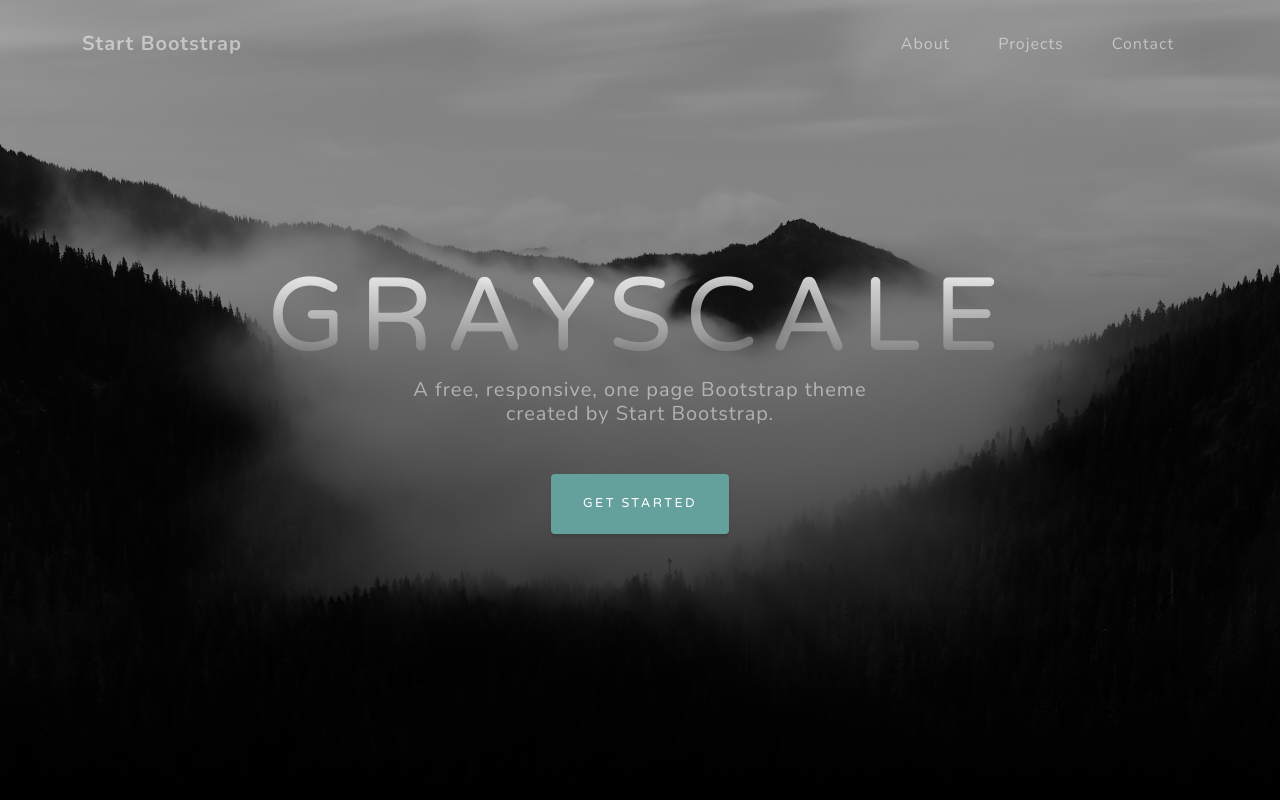
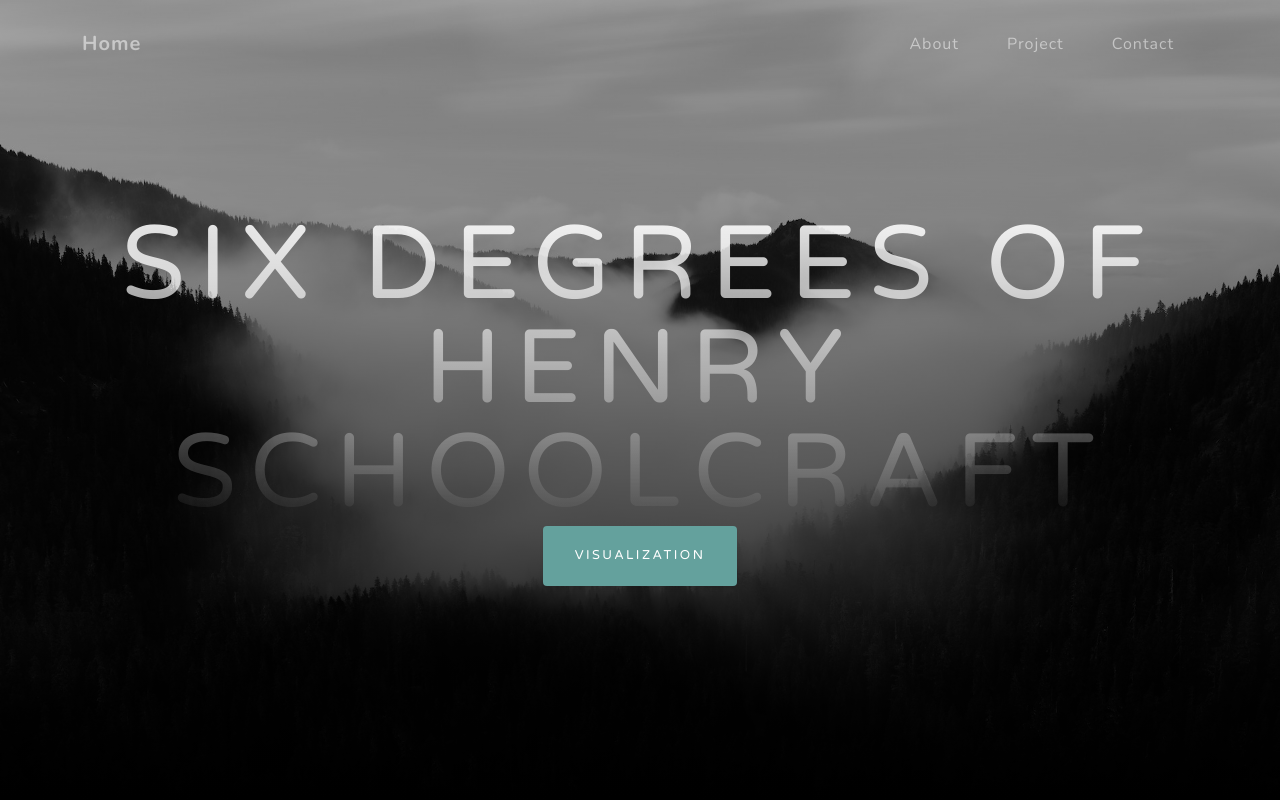
Before and after one commit to MJJAlbani/six-degrees-of-great-lakes-treaties, a website: page index.html in a window 1280 px wide. Shown: the top 800 px of the page. Drawn offline with nearby package versions, Linux system fonts and the light colour scheme.

Commit message:
Update index.html

```diff
--- a/index.html
+++ b/index.html
@@ -19,7 +19,7 @@
         <!-- Navigation-->
         <nav class="navbar navbar-expand-lg navbar-light fixed-top" id="mainNav">
             <div class="container">
-                <a class="navbar-brand js-scroll-trigger" href="#page-top">Start Bootstrap</a>
+                <a class="navbar-brand js-scroll-trigger" href="#page-top">Home</a>
                 <button class="navbar-toggler navbar-toggler-right" type="button" data-toggle="collapse" data-target="#navbarResponsive" aria-controls="navbarResponsive" aria-expanded="false" aria-label="Toggle navigation">
                     Menu
                     <i class="fas fa-bars"></i>
@@ -27,7 +27,7 @@
                 <div class="collapse navbar-collapse" id="navbarResponsive">
                     <ul class="navbar-nav ml-auto">
                         <li class="nav-item"><a class="nav-link js-scroll-trigger" href="#about">About</a></li>
-                        <li class="nav-item"><a class="nav-link js-scroll-trigger" href="#projects">Projects</a></li>
+                        <li class="nav-item"><a class="nav-link js-scroll-trigger" href="#projects">Project</a></li>
                         <li class="nav-item"><a class="nav-link js-scroll-trigger" href="#signup">Contact</a></li>
                     </ul>
                 </div>
@@ -37,9 +37,8 @@
         <header class="masthead">
             <div class="container d-flex h-100 align-items-center">
                 <div class="mx-auto text-center">
-                    <h1 class="mx-auto my-0 text-uppercase">Grayscale</h1>
-                    <h2 class="text-white-50 mx-auto mt-2 mb-5">A free, responsive, one page Bootstrap theme created by Start Bootstrap.</h2>
-                    <a class="btn btn-primary js-scroll-trigger" href="#about">Get Started</a>
+                    <h1 class="mx-auto my-0 text-uppercase">Six Degrees of Henry Schoolcraft</h1>
+                    <a class="btn btn-primary js-scroll-trigger" href="#about">Visualization</a>
                 </div>
             </div>
         </header>
@@ -139,7 +138,7 @@
                                 <i class="fas fa-envelope text-primary mb-2"></i>
                                 <h4 class="text-uppercase m-0">Email</h4>
                                 <hr class="my-4" />
-                                <div class="small text-black-50"><a href="#!">hello@yourdomain.com</a></div>
+                                <div class="small text-black-50"><a href="#!">albanimi@msu.edu</a></div>
                             </div>
                         </div>
                     </div>
```
